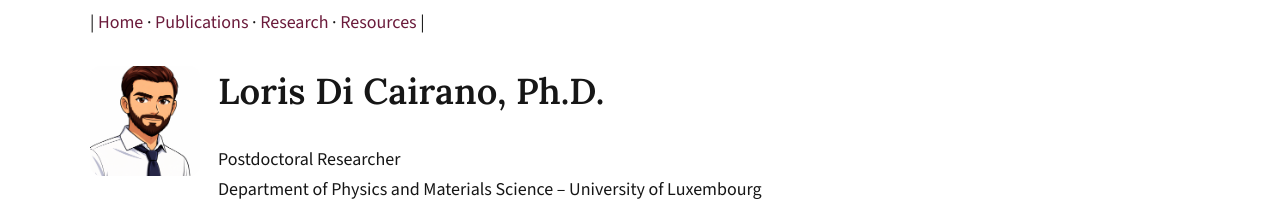
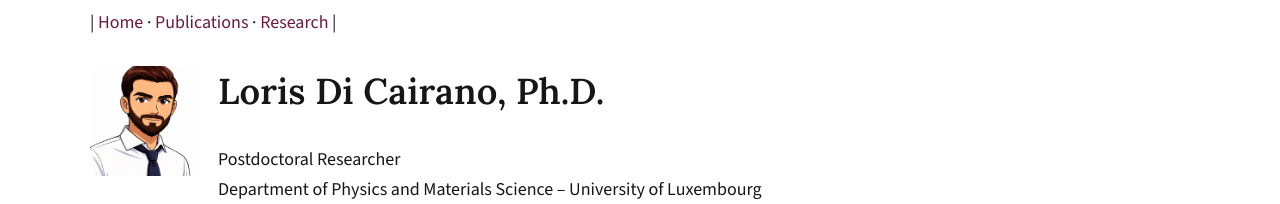
Before and after one commit to ldicairano/website, a Jekyll site: the page built from index.html, in a window 1280 px wide. Shown: the top 204 px of the page. Built offline with Jekyll 4.4.1, drawn with Linux system fonts in a browser that asks for light colours.

Commit message:
Update site

```diff
--- a/_layouts/default.html
+++ b/_layouts/default.html
@@ -19,8 +19,7 @@
       <nav class="nav">
        |   <a class="nav__link {% if page.url == '/' %}is-active{% endif %}" href="{{ '/' | relative_url }}">Home</a>   ·
         <a class="nav__link" href="{{ '/publications/' | relative_url }}">Publications</a>   ·
-        <a class="nav__link" href="{{ '/research/' | relative_url }}">Research</a>   ·
-        <a class="nav__link" href="{{ '/resources/' | relative_url }}">Resources</a>   |
+        <a class="nav__link" href="{{ '/research/' | relative_url }}">Research</a>  |
       </nav>
 
     </div>
```
